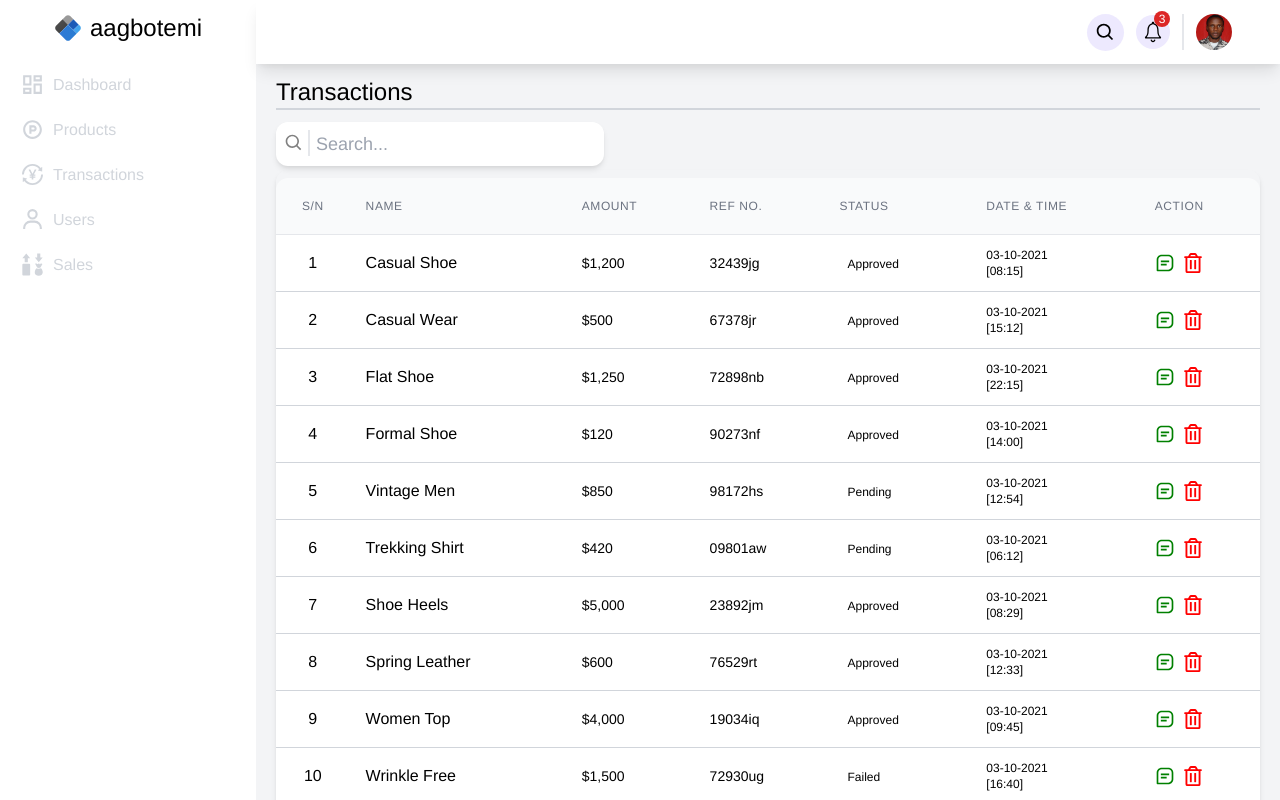
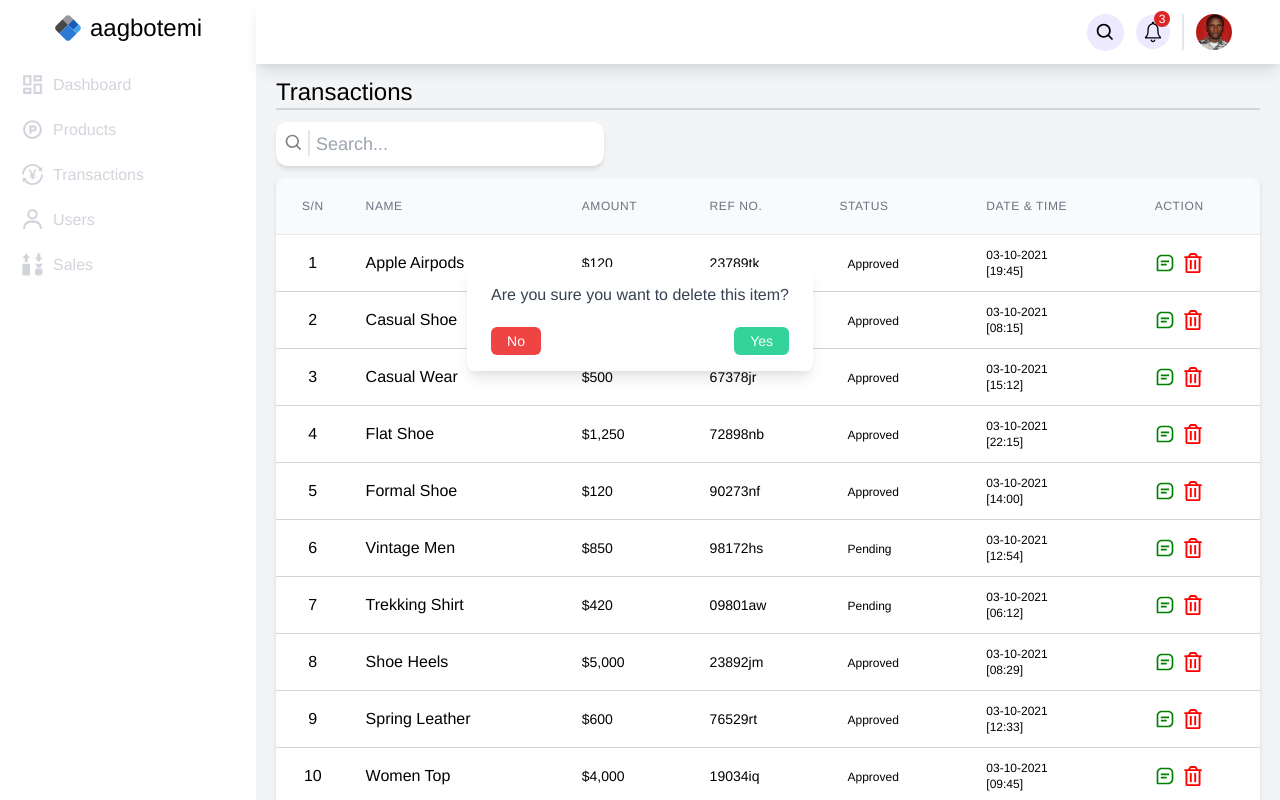
Before and after one commit to aagbotemi/admin-dashboard, a React (Create React App) app: page /transactions in a window 1280 px wide. Both pictures are taken after a click on the icon 1192 px from the left and 263 px from the top of the page. Shown: the top 800 px of the page. Built offline with nearby package versions, Linux system fonts and the light colour scheme.

Commit message:
modal for delete action on transaction page

```diff
--- a/src/assets/css/index.css
+++ b/src/assets/css/index.css
@@ -25,15 +25,6 @@
     flex: 1;
   }
 }
-
 .modal {
-  top: 30%;
-  left: 50%;
-  max-width: 20rem;
+  transform: translate(-50%, 0%);
 }
-
-@media only screen and (max-width: 600px) {
-  .modal {
-    left: 20%;
-  }
-}
--- /dev/null
+++ b/src/components/Modal.js
@@ -0,0 +1,20 @@
+import React from 'react'
+
+const Modal = ({ cancel, cancelText, confirm, confirmText, message }) => {
+
+    return (
+        <div className="modal fixed shadow-lg bg-white rounded-lg left-1/2 top-1/3">
+            <div className="py-4 px-6">
+                <div className="text-gray-700 text-center leading-6">
+                    {message}
+                </div>
+                <div className="flex justify-between mt-5">
+                    <button className="bg-red-500 py-1 px-4 text-white text-sm rounded-md" onClick={cancel}>{cancelText}</button>
+                    <button className="bg-green-400 py-1 px-4 text-white text-sm rounded-md" onClick={confirm}>{confirmText}</button>
+                </div>
+            </div>
+        </div>
+    )
+}
+
+export default Modal
--- a/src/pages/Transactions.js
+++ b/src/pages/Transactions.js
@@ -6,13 +6,40 @@
 import {BiMessageSquareDetail, BiSearch} from 'react-icons/bi'
 import StatusBadge from '../components/StatusBadge'
 import { Helmet } from 'react-helmet';
+import Modal from '../components/Modal'
 
 const Transactions = () => {
     const [data, setData] = useState([])
+    const [modal, setModal] = useState({
+        show: false, // initial values set to false and null
+        id: null,
+    })
     const [search, setSearch] = useState("")
 
-    const handleDelete = (id) => {
-        setData(data.filter((item) => item.id !== id))
+    const openModal = (id) => {
+        setModal({
+            show: true,
+            id,
+        });
+    }
+    const closeModal = () => {
+        setModal({
+            show: false,
+            id: null
+        });
+    }
+
+    const handleDelete = () => {
+        if (modal.show && modal.id) {
+            console.log(modal.id);
+            console.log(modal.show);
+            let filteredData = data.filter((item) => item.id !== modal.id);
+            setData(filteredData);
+            setModal({
+                show: false,
+                id: null,
+            });
+        }
     }
 
     useEffect(() => {
@@ -97,7 +124,19 @@
                                                 <Link to="/transactions">
                                                 <BiMessageSquareDetail color="green" size="20px" className="cursor-pointer" />
                                                 </Link>
-                                                <FaRegTrashAlt onClick={() => handleDelete(item.id)} color="red" size="20px" className="ml-2 cursor-pointer" />
+                                                <FaRegTrashAlt onClick={() => openModal(item.id)} color="red" size="20px" className="ml-2 cursor-pointer" />
+
+{/*
+                                                {modal && (
+                                                    <Modal
+                                                        open={modal}
+                                                        message="Are you sure you want to delete this item?"
+                                                        cancel={() => setModal(false)}
+                                                        cancelText="No"
+                                                        confirm={() => handleDelete(item.id)}
+                                                        confirmText="Yes"
+                                                    />
+                                                )} */}
                                             </div>
                                             </td>
                                         </tr>
@@ -109,6 +148,16 @@
                     </div>
                 </div>
             </div>
+            {modal.show && (
+                <Modal
+                    open={modal.show}
+                    message="Are you sure you want to delete this item?"
+                    cancel={closeModal}
+                    cancelText="No"
+                    confirm={handleDelete}
+                    confirmText="Yes"
+                />
+            )}
         </div>
     )
 }
```
